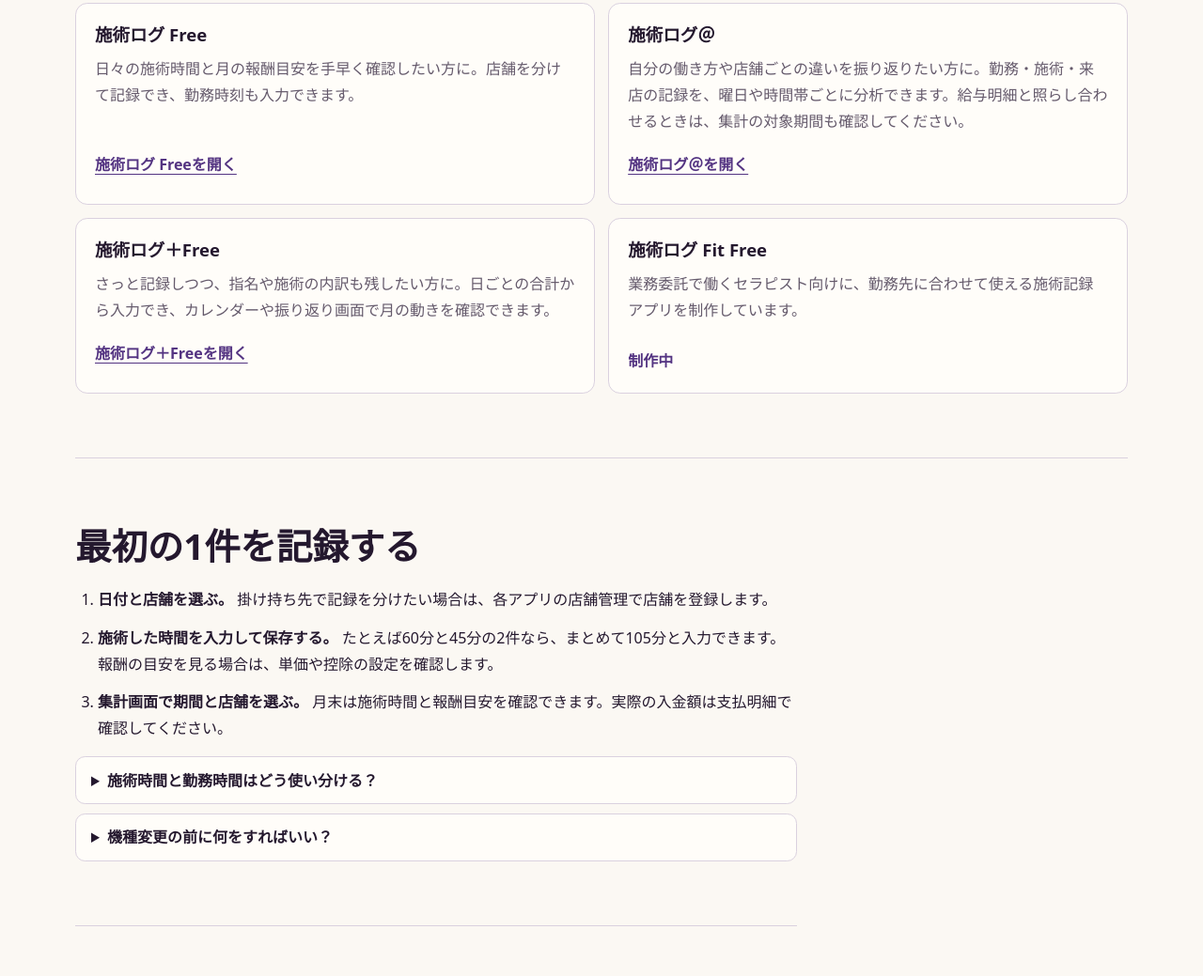
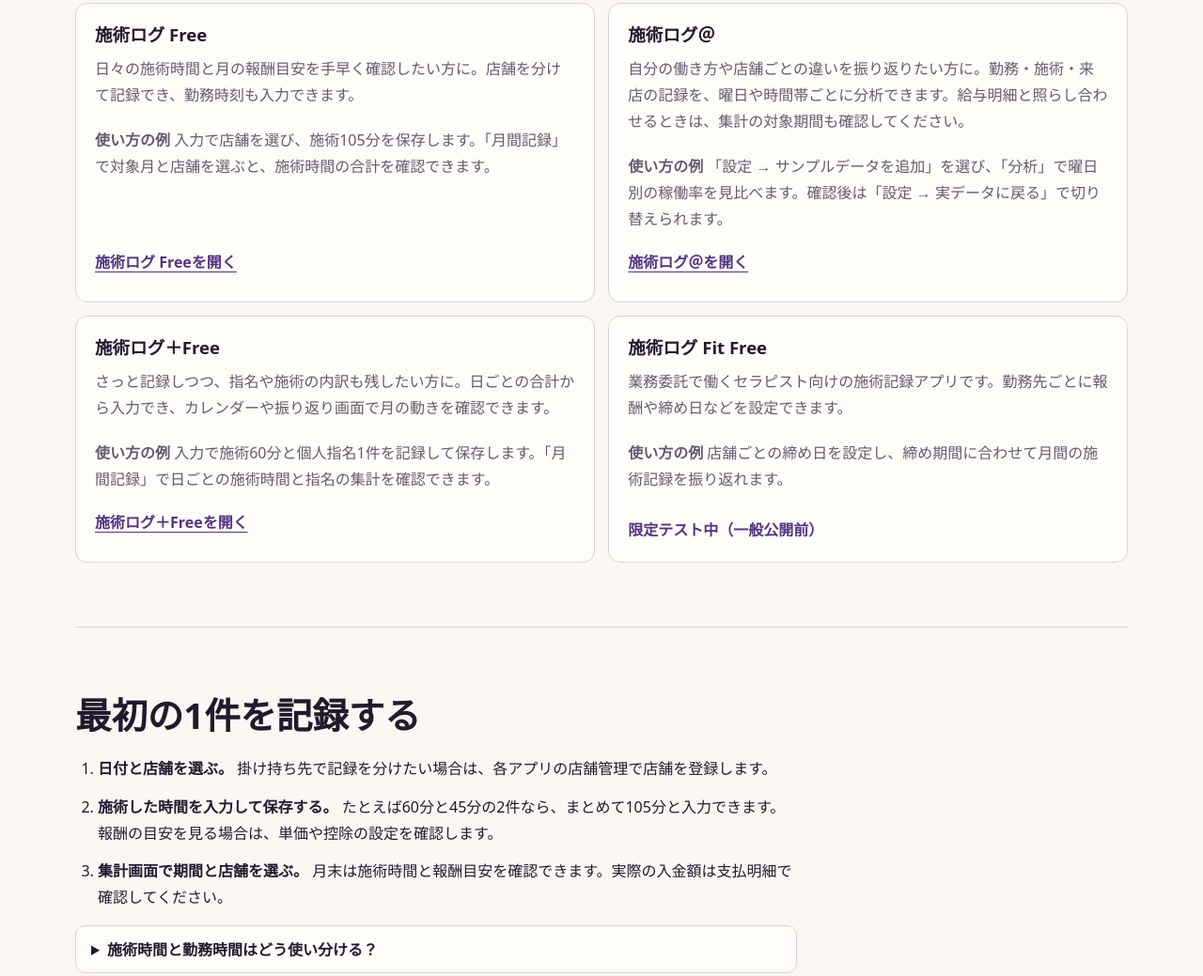
Before and after one commit to BLACKPepper-BSide/blackpepper-bside.github.io, a plain HTML site: page index.html in a window 1280 px wide. Shown: the part 697-1736 px from the top of the page at 94% size. Drawn offline with Linux system fonts and the light colour scheme.

Commit message:
Clarify B面 privacy policy and add app use examples

```diff
--- a/index.html
+++ b/index.html
@@ -113,22 +113,26 @@
           <article class="card">
             <h3>施術ログ Free</h3>
             <p>日々の施術時間と月の報酬目安を手早く確認したい方に。店舗を分けて記録でき、勤務時刻も入力できます。</p>
+            <p><strong>使い方の例</strong> 入力で店舗を選び、施術105分を保存します。「月間記録」で対象月と店舗を選ぶと、施術時間の合計を確認できます。</p>
             <a href="https://blackpepper-bside.github.io/sejutsu-log-free/">施術ログ Freeを開く</a>
           </article>
           <article class="card">
             <h3>施術ログ＠</h3>
             <p>自分の働き方や店舗ごとの違いを振り返りたい方に。勤務・施術・来店の記録を、曜日や時間帯ごとに分析できます。給与明細と照らし合わせるときは、集計の対象期間も確認してください。</p>
+            <p><strong>使い方の例</strong> 「設定 → サンプルデータを追加」を選び、「分析」で曜日別の稼働率を見比べます。確認後は「設定 → 実データに戻る」で切り替えられます。</p>
             <a href="https://blackpepper-bside.github.io/sejutsu-log-at/">施術ログ＠を開く</a>
           </article>
           <article class="card">
             <h3>施術ログ＋Free</h3>
             <p>さっと記録しつつ、指名や施術の内訳も残したい方に。日ごとの合計から入力でき、カレンダーや振り返り画面で月の動きを確認できます。</p>
+            <p><strong>使い方の例</strong> 入力で施術60分と個人指名1件を記録して保存します。「月間記録」で日ごとの施術時間と指名の集計を確認できます。</p>
             <a href="https://blackpepper-bside.github.io/sejutsu-log-plus/ads.html">施術ログ＋Freeを開く</a>
           </article>
           <article class="card">
             <h3>施術ログ Fit Free</h3>
-            <p>業務委託で働くセラピスト向けに、勤務先に合わせて使える施術記録アプリを制作しています。</p>
-            <span class="status">制作中</span>
+            <p>業務委託で働くセラピスト向けの施術記録アプリです。勤務先ごとに報酬や締め日などを設定できます。</p>
+            <p><strong>使い方の例</strong> 店舗ごとの締め日を設定し、締め期間に合わせて月間の施術記録を振り返れます。</p>
+            <span class="status">限定テスト中（一般公開前）</span>
           </article>
         </div>
       </section>
@@ -162,7 +166,7 @@
         <p><a href="https://docs.github.com/ja/pages/getting-started-with-github-pages/what-is-github-pages#data-collection">GitHub Pagesのデータ収集について</a></p>
 
         <h3>広告とCookie</h3>
-        <p>現在、B面はGoogle AdSenseによる広告配信を準備しています。配信を開始した対象アプリでは、Googleなどの第三者配信事業者がCookie、ウェブビーコン、IPアドレス、端末・ブラウザに関する情報などを収集し、広告の配信、表示回数の測定、不正防止などに利用する場合があります。同意設定などに応じて、当サイトや他サイトへの訪問情報が広告のパーソナライズに使われる場合があります。</p>
+        <p>現在、B面はGoogle AdSenseによる広告配信を準備しています。広告の掲載対象は施術ログの対象アプリです。B面ショップは広告掲載対象外です。配信を開始した対象アプリでは、Googleなどの第三者配信事業者が、利用者のブラウザにCookieを設定したり、保存されたCookieを読み取ったりする場合があります。また、ウェブビーコン、IPアドレス、端末・ブラウザに関する情報などを用いて情報を収集し、広告の配信、表示回数の測定、不正防止などに利用する場合があります。同意設定などに応じて、当サイトや他サイトへの訪問情報が広告のパーソナライズに使われる場合があります。</p>
         <p>同意画面が表示される地域では、画面から同意するかどうかを選べます。パーソナライズド広告はGoogleの広告設定で管理できます。ブラウザの設定からCookieを削除・制限できます。ブラウザのサイトデータをまとめて削除すると、アプリの記録も消える場合があります。</p>
         <p><a href="https://policies.google.com/technologies/partner-sites?hl=ja">Googleによる情報の使用</a> ・ <a href="https://myadcenter.google.com/">Googleの広告設定</a></p>
 
```
